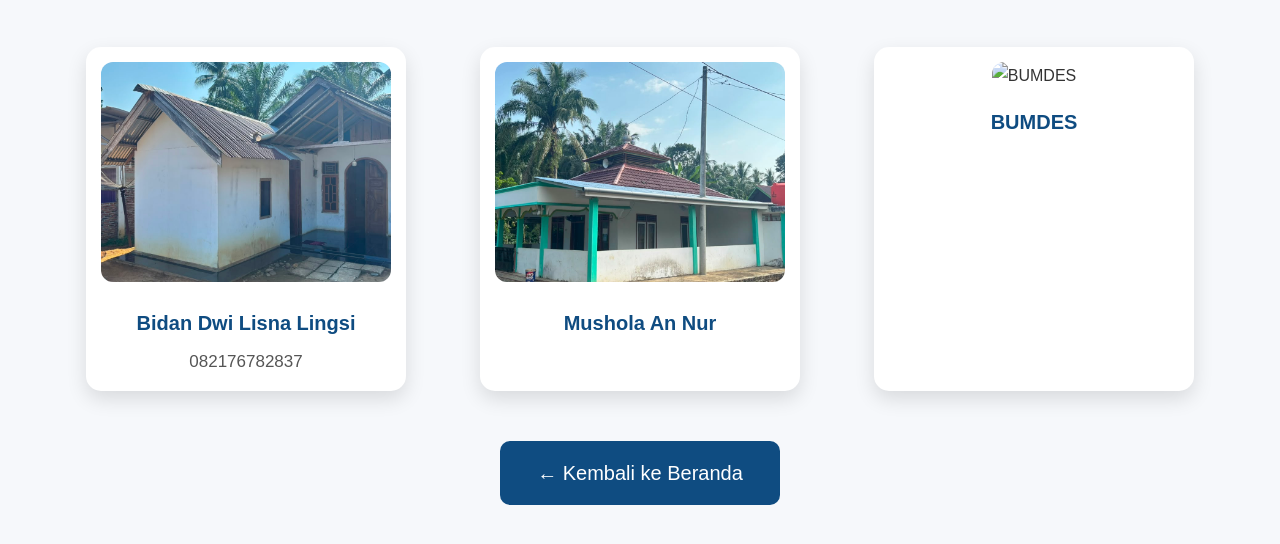
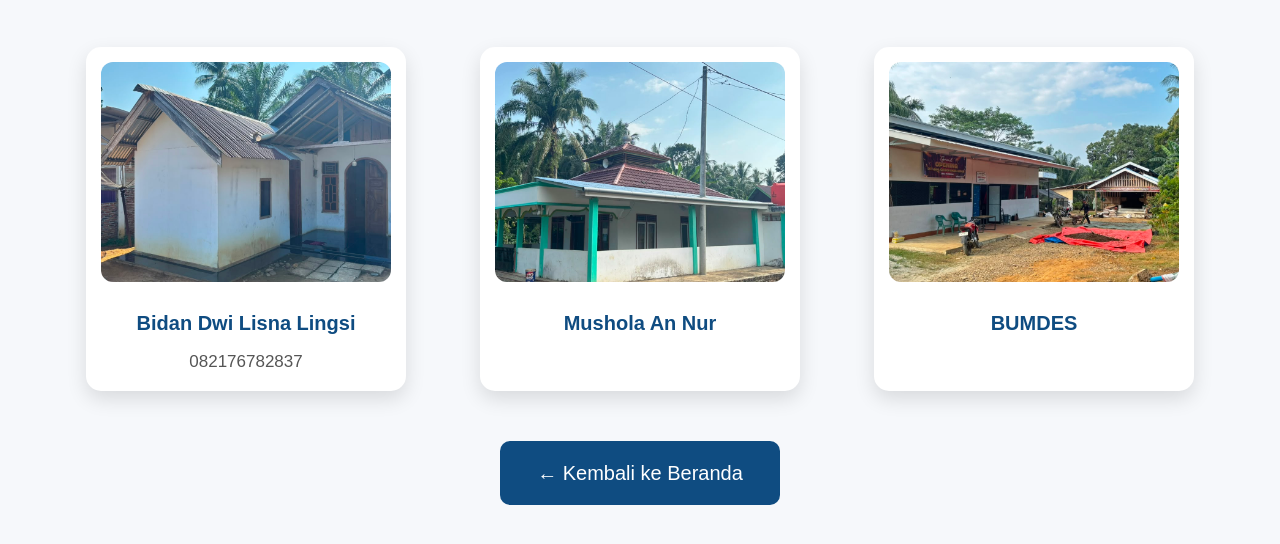
Before and after one commit to falcon321-lgtm/website-desa-purbosari, a plain HTML site: page rt11.html in a window 1280 px wide. Shown: the part 114-658 px from the top of the page. Drawn offline with Linux system fonts and the light colour scheme.

Commit message:
Upload ulang gambar bumdes

```diff
--- a/rt11.html
+++ b/rt11.html
@@ -31,7 +31,7 @@
 
         <!-- BUMDes -->
         <div class="gallery-item">
-            <img src="gambar/bumdes.jpeg" alt="BUMDES">
+            <img src="images/bumdes.jpeg" alt="BUMDES">
             <h3>BUMDES</h3>
         </div>
 
```
